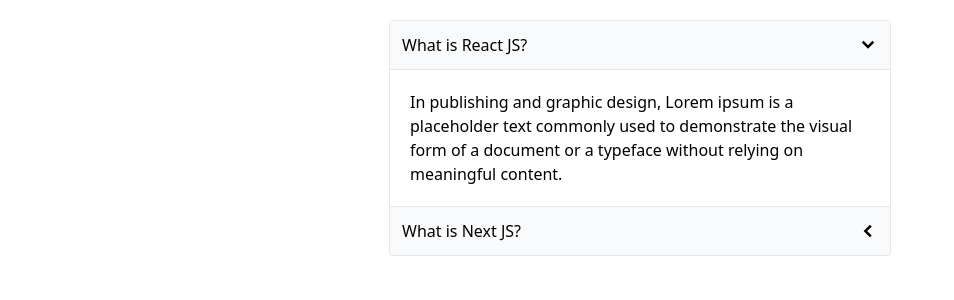
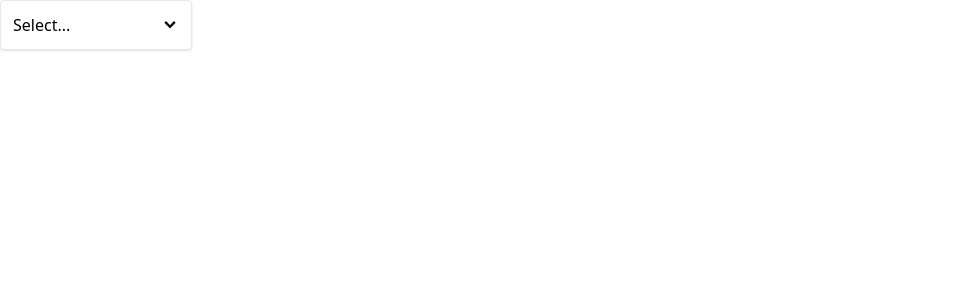
Before and after one commit to abrusdev/web-simple-navigation, a React (Create React App) app: page / in a window 1280 px wide. Shown: the top 300 px of the page, without its empty margins (0-954 px from the left). Built offline with nearby package versions, Linux system fonts and the light colour scheme.

Commit message:
add: DropDown.js and DropDownPage.js

```diff
--- a/src/App.js
+++ b/src/App.js
@@ -1,8 +1,9 @@
 import AccordionPage from "./pages/AccordionPage";
+import DropDownPage from "./pages/DropDownPage";
 
 function App() {
   return (
-    <AccordionPage />
+    <DropDownPage />
   )
 }
 
--- /dev/null
+++ b/src/components/dropdown/index.js
@@ -0,0 +1,44 @@
+import PropTypes from "prop-types";
+import { useState } from "react";
+import { GoChevronDown } from "react-icons/go";
+
+function DropDown({ options, selection, onSelect }) {
+
+  const [isOpen, setIsOpen] = useState(false);
+
+  const handleSelectClick = () => {
+    setIsOpen(!isOpen)
+  }
+
+  const handleItemClick = (option) => {
+    handleSelectClick()
+    onSelect(option)
+  }
+
+  const renderedItems = options.map((option) => {
+    return (
+      <div className="hover:bg-sky-100 rounded cursor-pointer p-1" key={option.id}
+           onClick={() => handleItemClick(option)}>
+        {option.name}
+      </div>
+    )
+  })
+
+  return (
+    <div className="w-48 relative">
+      <span className="flex justify-between items-center cursor-pointer border rounded p-3 shadow bg-white w-full"
+            onClick={handleSelectClick}>
+        {selection?.name || "Select..."}
+        <GoChevronDown className="text-lg"/>
+      </span>
+      {isOpen && <div className="absolute top-full border shadow bg-white w-full">{renderedItems}</div>}
+    </div>
+  )
+}
+
+
+DropDown.propTypes = {
+  options: PropTypes.array
+}
+
+export default DropDown;
--- /dev/null
+++ b/src/pages/DropDownPage.js
@@ -0,0 +1,24 @@
+import DropDown from "../components/dropdown";
+import { useState } from "react";
+
+function DropDownPage() {
+  const [selection, setSelection] = useState(null);
+
+  const handleSelection = (option) => {
+    setSelection(option)
+  }
+
+  const options = [
+    { id: 1, name: 'Red' },
+    { id: 2, name: 'Green' },
+    { id: 3, name: 'Blue' }
+  ]
+
+  return (
+    <div>
+      <DropDown options={options} selection={selection} onSelect={handleSelection} />
+    </div>
+  )
+}
+
+export default DropDownPage;
```
